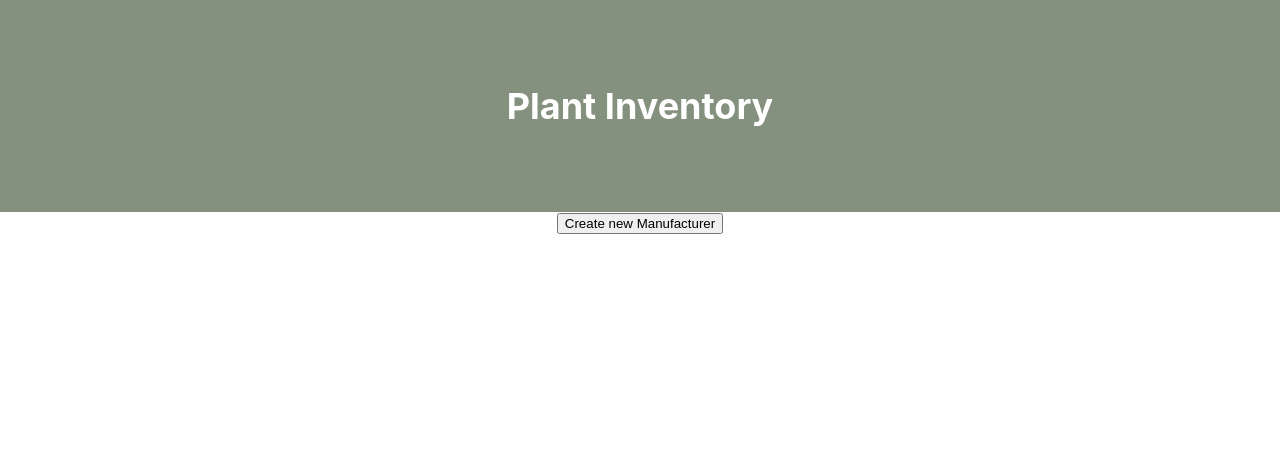
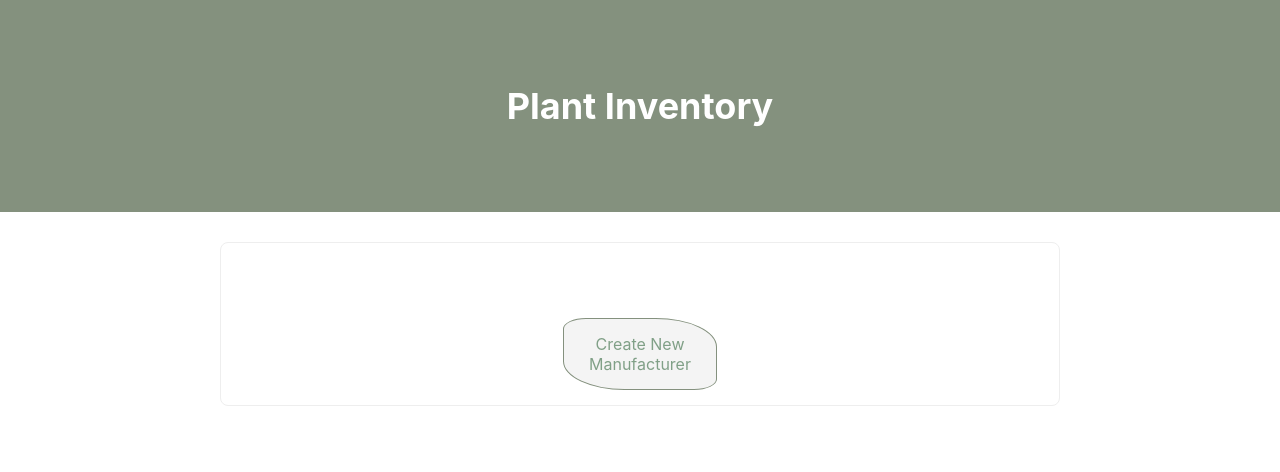
Before and after one commit to sofiaIG/Shop_Inventory, a Flask app: page /manufacturers in a window 1280 px wide. Shown: the top 472 px of the page. Run offline with Flask 2, Linux system fonts and the light colour scheme; data that the repository does not hold is empty; some libraries are stand-ins or nearby versions.

Commit message:
Add more styling

```diff
--- a/repositories/plant_repository.py
+++ b/repositories/plant_repository.py
@@ -32,7 +32,7 @@ def select(id):
     values = [id]
     result = run_sql(sql, values)[0]
     if result is not None:
-        manufacturer = manufacturer_repository.select(result["manufacturer_id"])#THIS LINE
+        manufacturer = manufacturer_repository.select(result["manufacturer_id"])
         plant = Plant(result['name'], result['description'], result['buying_cost'], result['selling_price'],
         manufacturer, result['stock_quantity'], result['id'])
     return plant
--- a/static/css/style.css
+++ b/static/css/style.css
@@ -7,32 +7,67 @@
     color: white;
 }
 
-a{
+.titleLink{
+    color: white;
     text-decoration: none;
-    color: white;
+
 }
+
 body{
     text-align: center;
     margin:0px;
     font-family: -apple-system, BlinkMacSystemFont, 'Segoe UI', Roboto, Oxygen, Ubuntu, Cantarell, 'Open Sans', 'Helvetica Neue', sans-serif;
 }
 
-button{
-    font-size: large;
+.leafButton {
     background-color: #f4f4f4;
     border: 1px solid #84917e;
     border-radius: 15% 40%;
     font-size: 16px;
     color: rgb(128, 160, 135);
-    font-weight: lighter;
+    font-weight: 400;
     width: 15%;
     padding: 15px;
     margin-right: 50px;
     margin-left: 50px;
+    text-decoration: none;
+    display: inline-block;
 }
 
-details{
+.details{
+    display: flex;
+    flex-direction: column;
+    justify-items: flex;
     list-style: none;
     color: black;
-    padding-bottom: 100px;
+    margin-top: 30px;
+    margin-bottom: 30px;
+
 }
+
+.box{
+    border:;
+  border-radius: .5em;
+  padding: 20px 40px;
+  margin: inherit;
+}
+
+.pageContainer{
+    margin: auto;
+    padding: 15px;
+    border-radius: 8px;
+    max-width: 80ch;
+    border: 1px solid #EEE;
+    margin-top: 30px;
+    margin-bottom: 30px;
+}
+
+.leafLink{
+    text-decoration: none;
+    color: #aa3f7a;
+}
+
+.alertStock{
+    font-weight: bold;
+    color: red;
+}
--- a/templates/base.html
+++ b/templates/base.html
@@ -10,9 +10,12 @@
 
 <body>
     <header class="header">
-        <h1><a href = "/" >Plant Inventory</a></h1>
+        <h1><a class = "titleLink" href = "/" >Plant Inventory</a></h1>
     </header>
-    {% block content %} {% endblock %}
+    <div class = "pageContainer">
+        {% block content %} {% endblock %}
+    </div>
+
 
 </body>
 
--- a/templates/index.html
+++ b/templates/index.html
@@ -2,11 +2,9 @@
 <p>This is your plant Inventory Webpage </p>
 <p>Please select between two functionalities</p>
 
-<a href=/inventory>
-    <button type="button">Plants</button>
+<a class="leafButton" href=/inventory>Plants
     </a>
-    <a href=/manufacturers>
-        <button type="button">Manufactures</button>
+    <a class="leafButton" href=/manufacturers>Manufactures
         </a>
 
 
--- a/templates/inventory/edit.html
+++ b/templates/inventory/edit.html
@@ -40,7 +40,7 @@
     <input type="text" id="stock_quantity" name="stock_quantity" value="{{plant.stock_quantity}}" required autofocus>
   </div>
 
-  <button type="submit">Update Plant</button>
+  <button class = "leafButton" type="submit">Update Plant</button>
 
 </form>
 
--- a/templates/inventory/new.html
+++ b/templates/inventory/new.html
@@ -37,7 +37,7 @@
         <input type="text" id="stock_quantity" name="stock_quantity"  placeholder="Stock Quantity">
     </div>
     </div>
-    <button type="submit">Add Plant</button>
+    <button class = "leafButton" type="submit">Add Plant</button>
 
 </form>
 
--- a/templates/inventory/show.html
+++ b/templates/inventory/show.html
@@ -9,7 +9,7 @@
     <p>Selling price: {{plant.selling_price}}</p>
     <p>Manufacturer: {{plant.manufacturer.name}}</p>
     <p>Stock quantity: {{plant.stock_quantity}}</p>
-    <a href="/inventory/{{plant.id}}/edit"><button>Edit</button></a></a>
+    <a class = "leafButton" href="/inventory/{{plant.id}}/edit">Edit</a>
   </div>
 
 {% endblock %}
--- a/templates/manufacturers/edit.html
+++ b/templates/manufacturers/edit.html
@@ -8,7 +8,7 @@
   </div>
 
 
-  <button type="submit">Update Manufacturer</button>
+  <button class = "leafButton" type="submit">Update Manufacturer</button>
 
 </form>
 
--- a/templates/manufacturers/index.html
+++ b/templates/manufacturers/index.html
@@ -1,18 +1,15 @@
 {% extends 'base.html' %} {% block content %}
+<ul class = "details">
 {% for manufacturer in manufacturers %}
-<ul>
+
     <li>
-        <p><a href = '/manufacturers/{{manufacturer.id}}'>{{ manufacturer.name }}</a>
-        </p>
+        <a class ="leafLink" href = '/manufacturers/{{manufacturer.id}}'>{{ manufacturer.name }}</a>
     </li>
+
+{% endfor %}
 </ul>
 
-
-
-{% endfor %}
-<form action="/manufacturers/new", method = "get">
-    <input type="submit" value="Create new Manufacturer" />
-</form>
+<a class = "leafButton" href="/manufacturers/new">Create New Manufacturer</a>
 
 
 {% endblock %}
--- a/templates/manufacturers/new.html
+++ b/templates/manufacturers/new.html
@@ -8,7 +8,7 @@
         <input type="text" id="name" name="name"placeholder="Name">
     </div>
 
-    <button type="submit">Add Manufacturer</button>
+    <button class = "leafButton" type="submit">Add Manufacturer</button>
     </form>
 
     {% endblock %}
--- a/templates/manufacturers/show.html
+++ b/templates/manufacturers/show.html
@@ -3,7 +3,7 @@
 
   <div>
    <h2> <p>Name: {{manufacturer.name}}</p></h2>
-    <p><a href="/manufacturers/{{manufacturer.id}}/edit">Edit</a></p>
+    <a class = "leafButton" href="/manufacturers/{{manufacturer.id}}/edit">Edit</a>
   </div>
 
 {% endblock %}
```
Also changed, not shown: templates/inventory/index.html (+8 -9 lines).
